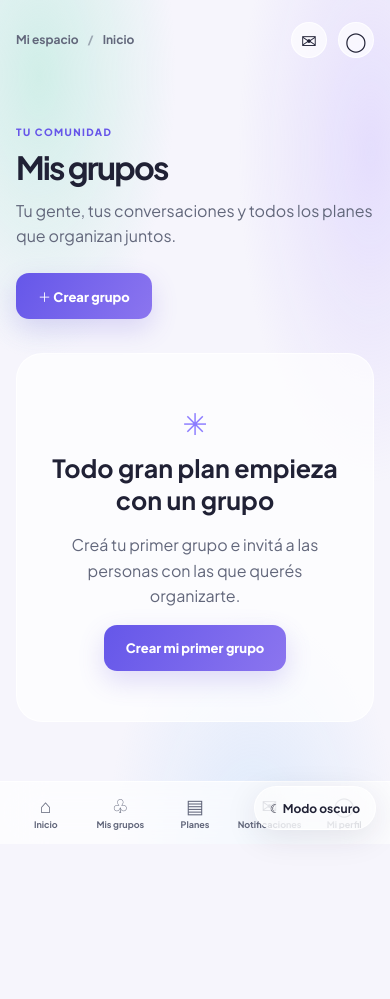
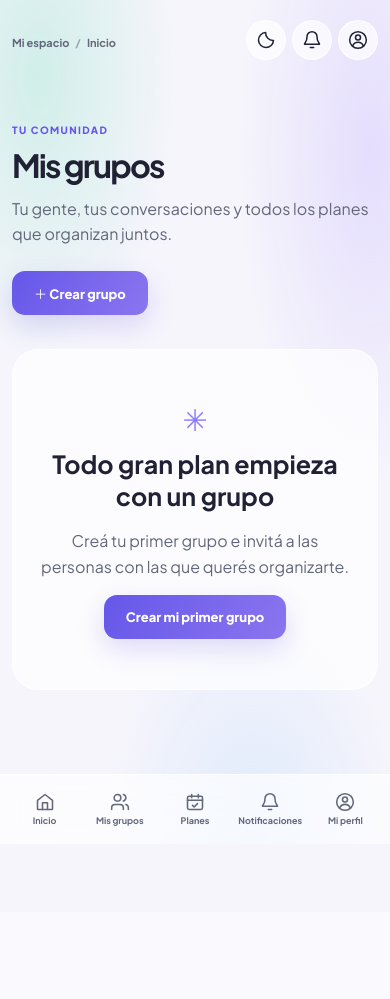
Before and after one commit to VirBruno/PlanB, a Django app: template backend/apps/groups/templates/groups/index.html in a window 390 px wide. After the commit the page ends 826 px from the top, so only its background shows below. Run offline with Django 5.2, Linux system fonts and the light colour scheme; the template is opened without the code that fills it, so the values that code supplies are empty.

Commit message:
feat(frontend): mejorar navegacion responsive y selector de tema

```diff
--- /dev/null
+++ b/backend/apps/users/static/users/css/responsive-polish.css
@@ -0,0 +1,169 @@
+/* Plan B — Etapa 11: ajustes responsive centralizados.
+   Se carga al final del layout autenticado; no altera la lógica ni Leaflet. */
+.pb-app-shell,.pb-app-shell .pb-app-content,.pb-app-shell .pb-app-content > *,
+.pb-app-shell .social-dashboard,.pb-app-shell .group-social-shell {min-width:0}
+.pb-app-shell img,.pb-app-shell video,.pb-app-shell svg {max-width:100%}
+.pb-app-shell h1,.pb-app-shell h2,.pb-app-shell h3,
+.pb-app-shell .social-group-content,.pb-app-shell .pb-breadcrumbs {overflow-wrap:anywhere}
+.pb-app-shell :is(input,select,textarea){max-width:100%}
+.pb-app-shell .pb-breadcrumbs {min-width:0}
+.pb-app-shell .pb-app-topbar {min-width:0}
+.pb-app-shell :is(.proposal-map,.proposal-map-preview,.pfs-form .proposal-map,.leaflet-container){max-width:100%}
+
+/* Tablet: dejar espacio útil para las tarjetas sin comprimir la navegación. */
+@media (min-width:701px) and (max-width:1100px){
+ .pb-app-shell .pb-app-content{padding:22px 24px 62px!important}
+ .pb-app-shell .social-group-grid{grid-template-columns:repeat(2,minmax(0,1fr))}
+ .pb-app-shell .pb-proposals-grid{grid-template-columns:repeat(2,minmax(0,1fr));gap:14px}
+ .pb-app-shell .pf-layout{grid-template-columns:minmax(0,1fr)}
+}
+@media (max-width:850px){
+ .pb-app-shell .pb-plan-grid{grid-template-columns:minmax(0,1fr)}
+ .pb-app-shell .pb-account-facts{grid-template-columns:minmax(0,1fr)}
+ .pb-app-shell .pb-page-heading{align-items:flex-start;flex-wrap:wrap}
+ .pb-app-shell .pb-plan-summary{align-items:flex-start}
+}
+/* Teléfonos: navegación inferior persistente y sin solapar controles. */
+@media (max-width:700px){
+ html:has(.pb-app-shell){scroll-padding-bottom:110px}
+ .pb-app-shell{grid-template-columns:minmax(0,1fr)!important;padding-bottom:calc(86px + env(safe-area-inset-bottom))!important}
+ .pb-app-shell .pb-app-content{max-width:100%!important;width:100%!important;padding:18px 16px 34px!important}
+ .pb-app-shell .pb-app-topbar{gap:8px;margin-bottom:20px!important;align-items:flex-start}
+ .pb-app-shell .pb-breadcrumbs{font-size:11px;gap:6px;line-height:1.6;padding-top:7px}
+ .pb-app-shell .pb-header-actions{gap:6px}
+ .pb-app-shell .pb-header-actions a{width:36px;height:36px;flex:none}
+ .pb-app-shell .social-sidebar{position:fixed!important;top:auto!important;bottom:0!important;left:0!important;right:0!important;width:100%!important;height:auto!important;min-height:0!important;max-height:none!important;display:block!important;overflow:visible!important;padding:8px 8px calc(8px + env(safe-area-inset-bottom))!important;background:var(--sd-panel)!important;backdrop-filter:blur(24px)!important;-webkit-backdrop-filter:blur(24px)!important;border-top:1px solid var(--glass-border);z-index:100!important}
+ .pb-app-shell .social-sidebar :is(.social-side-brand,.social-side-bottom){display:none!important}
+ .pb-app-shell .social-side-nav{display:grid!important;grid-template-columns:repeat(5,minmax(0,1fr));align-items:stretch;gap:2px!important;margin:0!important}
+ .pb-app-shell .social-side-nav a{display:flex!important;flex-direction:column!important;align-items:center!important;justify-content:center!important;gap:4px!important;min-width:0!important;min-height:53px!important;height:auto!important;margin:0!important;padding:7px 1px!important;text-align:center!important;font-size:10px!important;line-height:1.2!important;white-space:normal!important;border-radius:11px!important}
+ .pb-app-shell .social-side-nav a>span{font-size:19px!important;line-height:1!important}
+ .pb-app-shell .social-hero{padding:22px 18px!important;gap:15px}
+ .pb-app-shell .social-hero h1{font-size:clamp(25px,7vw,34px)!important;line-height:1.2}
+ .pb-app-shell .social-cta{min-height:44px}
+ .pb-app-shell .social-mini-actions{grid-template-columns:minmax(0,1fr)!important;gap:10px!important;margin-bottom:24px!important}
+ .pb-app-shell .social-group-grid,.pb-app-shell .pb-groups-grid,
+ .pb-app-shell .pb-plan-grid,.pb-app-shell .pb-proposals-grid{grid-template-columns:minmax(0,1fr)!important}
+ .pb-app-shell .social-section-heading,.pb-app-shell .pb-page-heading{flex-direction:column;align-items:flex-start;gap:12px}
+ .pb-app-shell .social-next{grid-template-columns:minmax(0,1fr)!important;padding:20px 18px!important;margin-top:24px!important}
+ .pb-app-shell .pf-layout,.pb-app-shell .pfs-form{grid-template-columns:minmax(0,1fr)!important}
+ .pb-app-shell .pf-main,.pb-app-shell .pfs-section{padding:20px 16px!important}
+ .pb-app-shell .pfs-section:first-of-type,.pb-app-shell .pfs-section:nth-of-type(2),.pb-app-shell .pfs-section.location-picker{grid-column:1!important}
+ .pb-app-shell .pfs-form .city-search-row{grid-template-columns:minmax(0,1fr)!important}
+ .pb-app-shell .pfs-form .proposal-map{height:290px!important;min-height:230px!important}
+ .pb-app-shell .proposal-map-preview{height:190px!important}
+ .pb-app-shell .pb-profile-banner,.pb-app-shell .pb-profile-inner{padding:21px 18px!important}
+ .pb-app-shell .pb-profile-person{align-items:flex-start;gap:12px}
+ .pb-app-shell .pb-profile-avatar{width:56px;height:56px;font-size:24px}
+ .pb-app-shell .pb-account-facts{grid-template-columns:minmax(0,1fr)!important}
+ .pb-app-shell .pb-plan-summary{padding:18px!important;gap:12px}
+ .pb-app-shell .pb-section-label h2{white-space:normal}
+ .pb-app-shell .pb-proposals-heading{flex-wrap:wrap}
+ .pb-app-shell .pb-notifications__card{min-width:0}
+ .pb-app-shell :is(.pf-form .group-actions,.pfs-actions){flex-wrap:wrap}
+}
+@media(max-width:390px){
+ .pb-app-shell .pb-app-content{padding-left:12px!important;padding-right:12px!important}
+ .pb-app-shell .social-side-nav a{font-size:9px!important}
+ .pb-app-shell .social-side-nav a>span{font-size:17px!important}
+ .pb-app-shell .social-hero h1{font-size:25px!important}
+}
+@media(prefers-reduced-motion:reduce){
+ .pb-app-shell *, .pb-app-shell *::before,.pb-app-shell *::after{animation-duration:.01ms!important;transition-duration:.01ms!important;scroll-behavior:auto!important}
+}
+
+/* Etapa 11.3 — Un solo icono SVG visible en el selector.
+   Sin clase theme-toggle: evita los estilos globales del botón flotante.
+   El botón solo cambia de icono según data-theme; theme.js sigue funcionando. */
+.pb-app-shell .pb-header-actions {
+  display: flex;
+  align-items: center;
+  justify-content: flex-end;
+  flex-shrink: 0;
+  gap: 10px;
+}
+.pb-app-shell .pb-header-actions > :is(a, button.pb-theme-header-toggle) {
+  appearance: none;
+  position: relative;
+  display: grid;
+  place-items: center;
+  box-sizing: border-box;
+  flex: 0 0 40px;
+  width: 40px;
+  min-width: 40px;
+  height: 40px;
+  min-height: 40px;
+  margin: 0;
+  padding: 0;
+  border: 1px solid var(--glass-border);
+  border-radius: 50%;
+  background: var(--sd-panel);
+  color: var(--sd-ink);
+  font-size: 0;
+  line-height: 1;
+  text-decoration: none;
+  cursor: pointer;
+  box-shadow: none;
+  backdrop-filter: blur(12px);
+  -webkit-backdrop-filter: blur(12px);
+}
+.pb-app-shell .pb-header-actions > :is(a, button.pb-theme-header-toggle):hover {
+  border-color: #9584f1;
+  background: rgba(149,132,241,.14);
+}
+.pb-app-shell .pb-header-actions > :is(a, button.pb-theme-header-toggle):focus-visible {
+  outline: 3px solid #9584f1;
+  outline-offset: 3px;
+}
+/* Nunca mezclar pseudo-iconos con los SVG reales. */
+.pb-app-shell .pb-header-actions button.pb-theme-header-toggle::before,
+.pb-app-shell .pb-header-actions button.pb-theme-header-toggle::after {
+  content: none !important;
+  display: none !important;
+}
+.pb-app-shell .pb-header-actions .pb-header-icon,
+.pb-app-shell .pb-header-actions button.pb-theme-header-toggle .pb-theme-icon {
+  display: block;
+  width: 20px;
+  height: 20px;
+  max-width: 20px;
+  max-height: 20px;
+  flex: none;
+  stroke: currentColor;
+  stroke-width: 1.8;
+  margin: 0;
+  padding: 0;
+  transform: none;
+}
+.pb-app-shell .pb-header-actions button.pb-theme-header-toggle .pb-theme-sun { display: none; }
+html[data-theme="dark"] .pb-app-shell .pb-header-actions button.pb-theme-header-toggle .pb-theme-moon { display: none; }
+html[data-theme="dark"] .pb-app-shell .pb-header-actions button.pb-theme-header-toggle .pb-theme-sun { display: block; }
+
+/* Iconos de navegación uniformes. */
+.pb-app-shell .social-side-nav a > .pb-nav-icon {
+  display: block;
+  width: 20px;
+  height: 20px;
+  min-width: 20px;
+  flex: none;
+  stroke-width: 1.85;
+  color: currentColor;
+}
+.pb-app-shell .social-side-nav a > .pb-nav-label {
+  font-size: inherit !important;
+  line-height: inherit !important;
+  font-weight: inherit;
+  text-align: left !important;
+  width: auto !important;
+}
+@media(max-width:700px) {
+  .pb-app-shell .pb-header-actions { gap: 6px; }
+  .pb-app-shell .pb-app-topbar { align-items: center; }
+  .pb-app-shell .social-side-nav a > .pb-nav-label {
+    font-size: 10px !important;
+    line-height: 1.2 !important;
+    text-align: center !important;
+  }
+}
+@media(max-width:390px) {
+  .pb-app-shell .social-side-nav a > .pb-nav-label { font-size: 9px !important; }
+}
--- a/backend/apps/users/static/users/js/theme.js
+++ b/backend/apps/users/static/users/js/theme.js
@@ -4,11 +4,13 @@
   var storeKey = 'planb-theme';
   var button = document.querySelector('[data-theme-toggle]');
   if (!button) return;
+  var compact = button.hasAttribute('data-theme-compact');
   function render() {
     var dark = root.dataset.theme === 'dark';
     button.setAttribute('aria-label', dark ? 'Activar modo claro' : 'Activar modo oscuro');
     button.setAttribute('aria-pressed', dark ? 'true' : 'false');
-    button.textContent = dark ? '☀ Modo claro' : '☾ Modo oscuro';
+    if (!compact) button.textContent = dark ? '☀ Modo claro' : '☾ Modo oscuro';
+    button.title = dark ? 'Activar modo claro' : 'Activar modo oscuro';
   }
   button.addEventListener('click', function () {
     var next = root.dataset.theme === 'dark' ? 'light' : 'dark';
--- a/backend/apps/users/templates/base.html
+++ b/backend/apps/users/templates/base.html
@@ -24,6 +24,8 @@
 <body>
   <a class="skip-link" href="#contenido">Saltar al contenido</a>
   {% block body %}{% endblock %}
+  {% block theme_control %}
   <button type="button" class="theme-toggle" data-theme-toggle aria-label="Cambiar tema">Cambiar tema</button>
+  {% endblock %}
 </body>
 </html>
--- a/backend/apps/users/templates/components/app_sidebar.html
+++ b/backend/apps/users/templates/components/app_sidebar.html
@@ -1,11 +1,11 @@
 <aside class="social-sidebar" aria-label="Menú de Plan B">
   <a class="social-side-brand" href="{% url 'users:dashboard' %}" aria-label="Plan B, ir al inicio"><span class="social-side-logo" aria-hidden="true">B</span><span>planb<span class="social-brand-dot">.</span></span></a>
   <nav class="social-side-nav" aria-label="Navegación principal">
-    <a href="{% url 'users:dashboard' %}" {% if request.resolver_match.namespace == 'users' and request.resolver_match.url_name == 'dashboard' %}class="social-side-active" aria-current="page"{% endif %}><span aria-hidden="true">⌂</span> Inicio</a>
-    <a href="{% url 'groups:index' %}" {% if request.resolver_match.namespace == 'groups' %}class="social-side-active" aria-current="page"{% endif %}><span aria-hidden="true">♧</span> Mis grupos</a>
-    <a href="{% url 'plans:index' %}" {% if request.resolver_match.namespace == 'plans' %}class="social-side-active" aria-current="page"{% endif %}><span aria-hidden="true">▤</span> Planes</a>
-    <a href="{% url 'notifications:index' %}" {% if request.resolver_match.namespace == 'notifications' %}class="social-side-active" aria-current="page"{% endif %}><span aria-hidden="true">✉</span> Notificaciones</a>
-    <a href="{% url 'users:profile' %}" {% if request.resolver_match.namespace == 'users' and request.resolver_match.url_name == 'profile' %}class="social-side-active" aria-current="page"{% endif %}><span aria-hidden="true">◯</span> Mi perfil</a>
+    <a href="{% url 'users:dashboard' %}" {% if request.resolver_match.namespace == 'users' and request.resolver_match.url_name == 'dashboard' %}class="social-side-active" aria-current="page"{% endif %}><svg class="pb-nav-icon" xmlns="http://www.w3.org/2000/svg" width="20" height="20" viewBox="0 0 24 24" fill="none" stroke="currentColor" stroke-width="1.8" stroke-linecap="round" stroke-linejoin="round" aria-hidden="true" focusable="false"><path d="m3 10 9-7 9 7v10a1 1 0 0 1-1 1H4a1 1 0 0 1-1-1z"/><path d="M9 21v-8h6v8"/></svg><span class="pb-nav-label">Inicio</span></a>
+    <a href="{% url 'groups:index' %}" {% if request.resolver_match.namespace == 'groups' %}class="social-side-active" aria-current="page"{% endif %}><svg class="pb-nav-icon" xmlns="http://www.w3.org/2000/svg" width="20" height="20" viewBox="0 0 24 24" fill="none" stroke="currentColor" stroke-width="1.8" stroke-linecap="round" stroke-linejoin="round" aria-hidden="true" focusable="false"><path d="M16 21v-2a4 4 0 0 0-4-4H6a4 4 0 0 0-4 4v2"/><circle cx="9" cy="7" r="4"/><path d="M22 21v-2a4 4 0 0 0-3-3.87M16 3.13a4 4 0 0 1 0 7.75"/></svg><span class="pb-nav-label">Mis grupos</span></a>
+    <a href="{% url 'plans:index' %}" {% if request.resolver_match.namespace == 'plans' %}class="social-side-active" aria-current="page"{% endif %}><svg class="pb-nav-icon" xmlns="http://www.w3.org/2000/svg" width="20" height="20" viewBox="0 0 24 24" fill="none" stroke="currentColor" stroke-width="1.8" stroke-linecap="round" stroke-linejoin="round" aria-hidden="true" focusable="false"><rect x="3" y="5" width="18" height="16" rx="2"/><path d="M16 3v4M8 3v4M3 10h18"/><path d="m9 16 2 2 4-4"/></svg><span class="pb-nav-label">Planes</span></a>
+    <a href="{% url 'notifications:index' %}" {% if request.resolver_match.namespace == 'notifications' %}class="social-side-active" aria-current="page"{% endif %}><svg class="pb-nav-icon" xmlns="http://www.w3.org/2000/svg" width="20" height="20" viewBox="0 0 24 24" fill="none" stroke="currentColor" stroke-width="1.8" stroke-linecap="round" stroke-linejoin="round" aria-hidden="true" focusable="false"><path d="M18 8a6 6 0 0 0-12 0c0 7-3 7-3 9h18c0-2-3-2-3-9"/><path d="M10 21h4"/></svg><span class="pb-nav-label">Notificaciones</span></a>
+    <a href="{% url 'users:profile' %}" {% if request.resolver_match.namespace == 'users' and request.resolver_match.url_name == 'profile' %}class="social-side-active" aria-current="page"{% endif %}><svg class="pb-nav-icon" xmlns="http://www.w3.org/2000/svg" width="20" height="20" viewBox="0 0 24 24" fill="none" stroke="currentColor" stroke-width="1.8" stroke-linecap="round" stroke-linejoin="round" aria-hidden="true" focusable="false"><circle cx="12" cy="12" r="10"/><circle cx="12" cy="9" r="3"/><path d="M5.6 19a7 7 0 0 1 12.8 0"/></svg><span class="pb-nav-label">Mi perfil</span></a>
   </nav>
   <div class="social-side-bottom"><span class="social-side-bottom-icon" aria-hidden="true">✦</span><strong>Más planes,<br>más momentos.</strong><small>Todo comienza con tu grupo.</small></div>
 </aside>
--- a/backend/apps/users/templates/components/authenticated_base.html
+++ b/backend/apps/users/templates/components/authenticated_base.html
@@ -1,7 +1,7 @@
 {% extends 'base.html' %}
 {% load static %}
 {% block extra_css %}<link rel="stylesheet" href="{% static 'users/css/group-transitions.css' %}">{% endblock %}
-{% block shell_css %}<link rel="stylesheet" href="{% static 'users/css/dashboard-social.css' %}"><link rel="stylesheet" href="{% static 'users/css/app-shell.css' %}"><link rel="stylesheet" href="{% static 'users/css/workspace-polish.css' %}">{% endblock %}
+{% block shell_css %}<link rel="stylesheet" href="{% static 'users/css/dashboard-social.css' %}"><link rel="stylesheet" href="{% static 'users/css/app-shell.css' %}"><link rel="stylesheet" href="{% static 'users/css/workspace-polish.css' %}"><link rel="stylesheet" href="{% static 'users/css/responsive-polish.css' %}">{% endblock %}
 {% block body %}
 <div class="social-dashboard social-dashboard-v2 pb-app-shell">
   {% include 'components/app_sidebar.html' %}
@@ -18,8 +18,12 @@
         {% endblock %}
       </nav>
       <div class="pb-header-actions">
-        <a href="{% url 'notifications:index' %}" aria-label="Notificaciones" title="Notificaciones">✉{% if notifications_unread %}<span class="pb-notification-dot" aria-hidden="true"></span>{% endif %}</a>
-        <a href="{% url 'users:profile' %}" aria-label="Mi perfil" title="Mi perfil">◯</a>
+        <button type="button" class="pb-theme-header-toggle" data-theme-toggle data-theme-compact aria-label="Cambiar tema" title="Cambiar tema">
+          <svg class="pb-theme-icon pb-theme-moon" xmlns="http://www.w3.org/2000/svg" width="20" height="20" viewBox="0 0 24 24" fill="none" stroke="currentColor" stroke-width="1.8" stroke-linecap="round" stroke-linejoin="round" aria-hidden="true" focusable="false"><path d="M20.985 12.486A9 9 0 0 1 11.514 3.015 9 9 0 1 0 20.985 12.486Z"/></svg>
+          <svg class="pb-theme-icon pb-theme-sun" xmlns="http://www.w3.org/2000/svg" width="20" height="20" viewBox="0 0 24 24" fill="none" stroke="currentColor" stroke-width="1.8" stroke-linecap="round" stroke-linejoin="round" aria-hidden="true" focusable="false"><circle cx="12" cy="12" r="4"/><path d="M12 2v2M12 20v2M4.93 4.93l1.42 1.42M17.65 17.65l1.42 1.42M2 12h2M20 12h2M4.93 19.07l1.42-1.42M17.65 6.35l1.42-1.42"/></svg>
+        </button>
+        <a href="{% url 'notifications:index' %}" aria-label="Notificaciones" title="Notificaciones"><svg class="pb-header-icon" xmlns="http://www.w3.org/2000/svg" width="20" height="20" viewBox="0 0 24 24" fill="none" stroke="currentColor" stroke-width="1.8" stroke-linecap="round" stroke-linejoin="round" aria-hidden="true" focusable="false"><path d="M18 8a6 6 0 0 0-12 0c0 7-3 7-3 9h18c0-2-3-2-3-9"/><path d="M10 21h4"/></svg>{% if notifications_unread %}<span class="pb-notification-dot" aria-hidden="true"></span>{% endif %}</a>
+        <a href="{% url 'users:profile' %}" aria-label="Mi perfil" title="Mi perfil"><svg class="pb-header-icon" xmlns="http://www.w3.org/2000/svg" width="20" height="20" viewBox="0 0 24 24" fill="none" stroke="currentColor" stroke-width="1.8" stroke-linecap="round" stroke-linejoin="round" aria-hidden="true" focusable="false"><circle cx="12" cy="12" r="10"/><circle cx="12" cy="9" r="3"/><path d="M5.6 19a7 7 0 0 1 12.8 0"/></svg></a>
       </div>
     </div>
     {% include 'components/messages.html' %}
@@ -27,3 +31,4 @@
   </main>
 </div>
 {% endblock %}
+{% block theme_control %}{% endblock %}
```
